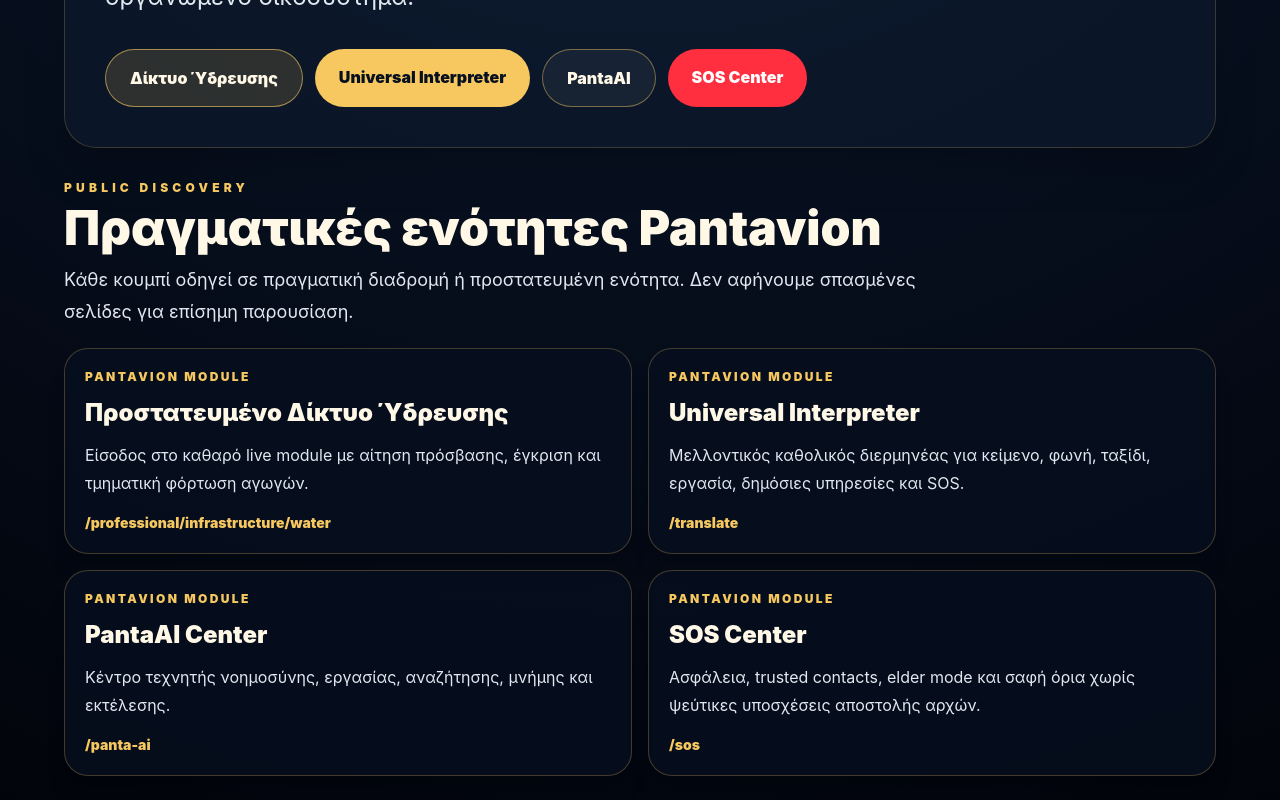
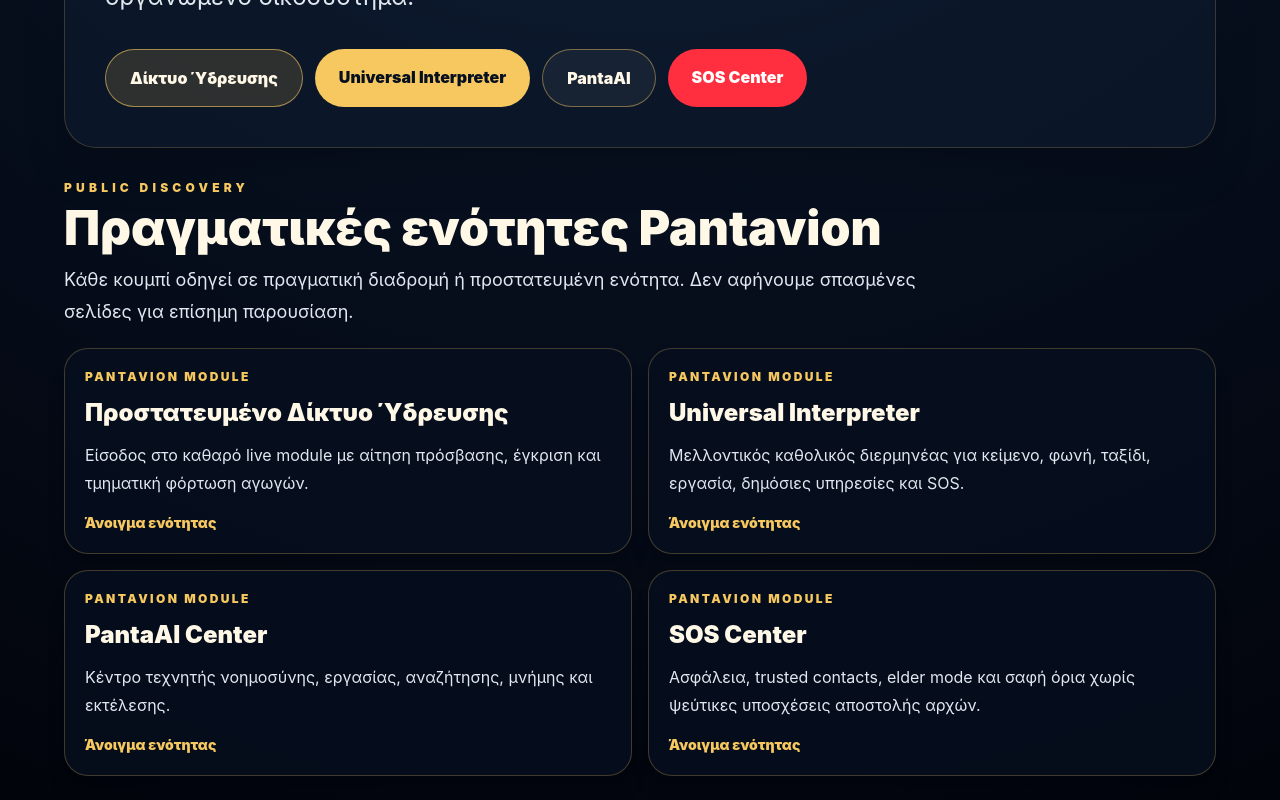
Before and after one commit to pandaconnect1/pantavion-planet, a Next.js app: page / in a window 1280 px wide. Shown: the part 594-1394 px from the top of the page. Built offline with nearby package versions, Linux system fonts and the light colour scheme; no server answers.

Commit message:
fix(water): make pantavion home use internal water entry

```diff
--- a/app/pantavion-home-client.tsx
+++ b/app/pantavion-home-client.tsx
@@ -201,7 +201,7 @@
                   </p>
                   <h3 className="text-2xl font-black">{title}</h3>
                   <p className="mt-3 text-base leading-7 text-slate-200">{text}</p>
-                  <p className="mt-4 text-sm font-black text-[#f6c85f]">{module.href}</p>
+                  <p className="mt-4 text-sm font-black text-[#f6c85f]">Άνοιγμα ενότητας</p>
                 </Link>
               );
             })}
```
